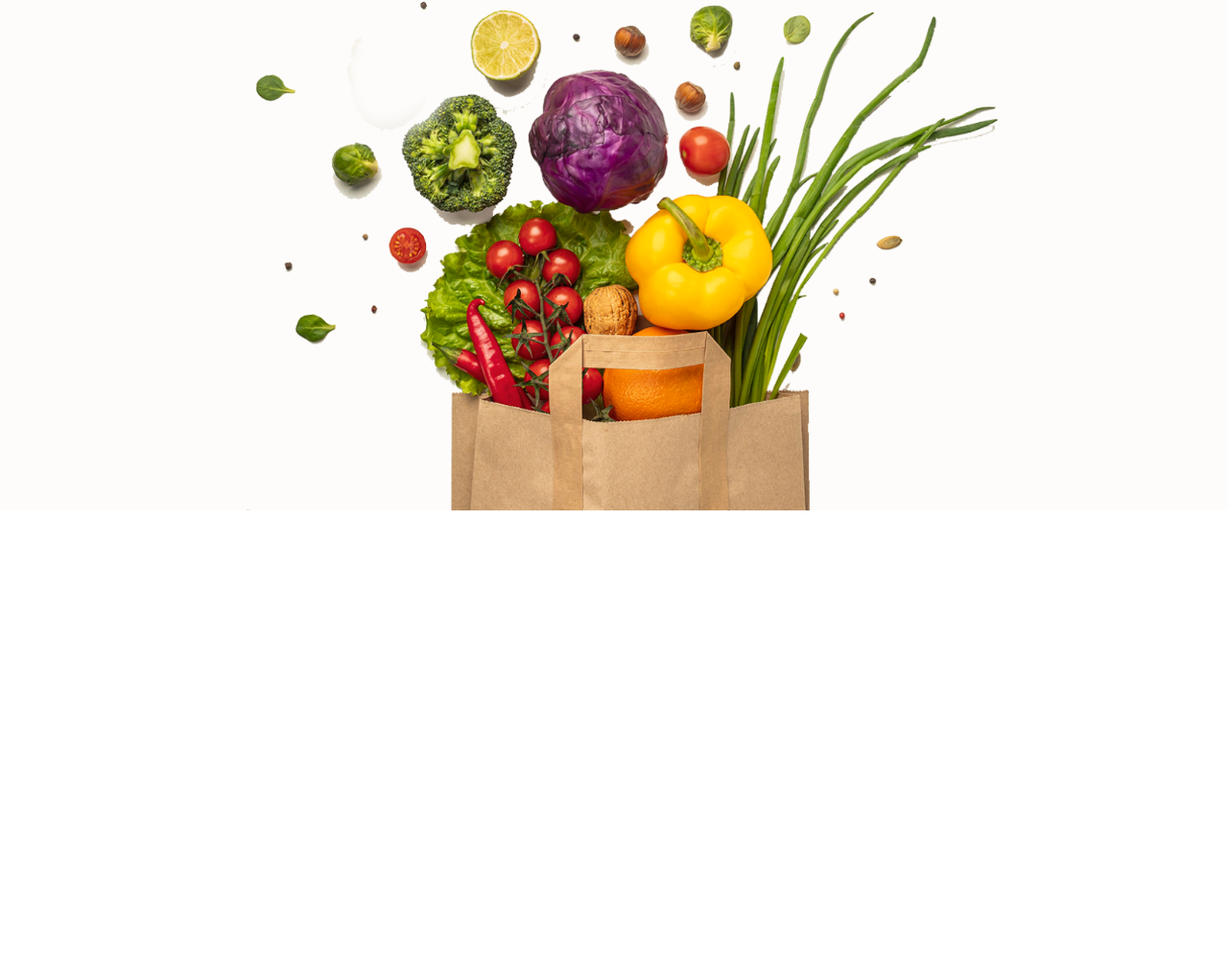
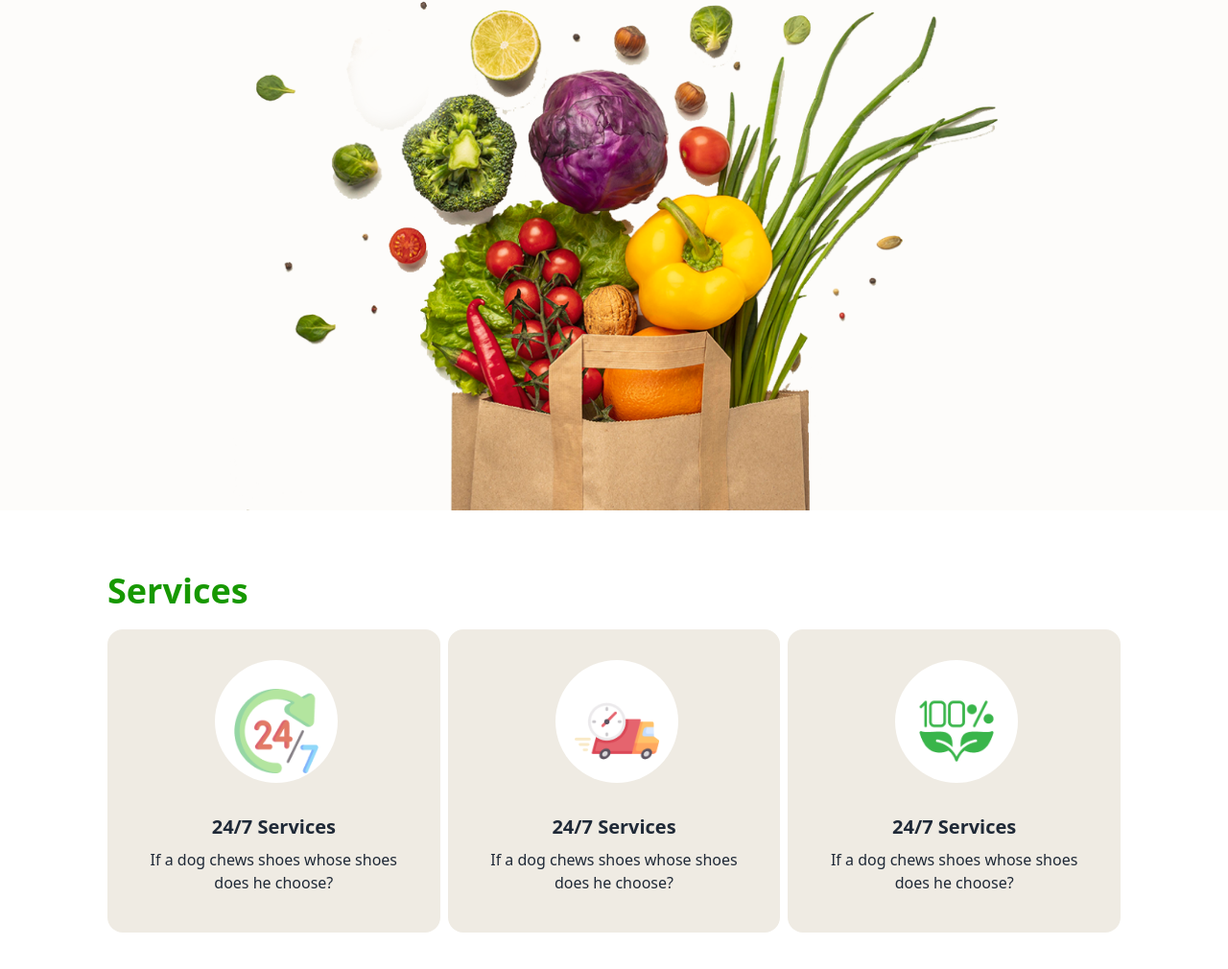
Before and after one commit to sayedkhan19/ASSIGBMENT_3_B_11, a plain HTML site: page index.html in a window 1280 px wide. Shown: the part 458-1468 px from the top of the page at 96% size. Before the commit the page ends 1046 px from the top, so only its background shows below. Drawn offline with nearby package versions, Linux system fonts and the light colour scheme.

Commit message:
add service section

```diff
--- a/index.html
+++ b/index.html
@@ -67,6 +67,66 @@
               </div>
            </div>
     </header>
+    <!-- main section -->
+     <main class="w-full my-16">
+        <!-- Services section -->
+         <div class="w-full px-28">
+            <h1 class="font-semibold text-4xl text-[#179800] mb-5">Services</h1>
+            <!-- card section -->
+            <div class="grid lg:grid-cols-3 md:grid-cols-2 grid-cols-1 lg:px lg:gap-2 md:gap-5 gap-5">
+                <!-- div1 card -->
+                <div class="card bg-base-100 w-82  bg-[#EFEBE3]">
+                    <figure class="px-5 pt-5 w-32 h-32 bg-white rounded-full ml-28 mt-8">
+                      <img
+                        src="image/service.png"
+                        class="rounded-xl" />
+                    </figure>
+                    <div class="card-body items-center text-center">
+                      <h2 class="card-title">24/7 Services </h2>
+                      <p>If a dog chews shoes whose shoes does he choose?</p>
+                      <div class="card-actions">
 
+                      </div>
+                    </div>
+                  </div>
+
+                   <!-- div2 card -->
+                <div class="card bg-base-100 w-82   bg-[#EFEBE3] ">
+                    <figure class="px-5 pt-5 w-32 h-32 bg-white rounded-full ml-28 mt-8">
+                      <img
+                        src="image/delivery.png"
+                        class="rounded-xl" />
+                    </figure>
+                    <div class="card-body items-center text-center">
+                      <h2 class="card-title">24/7 Services </h2>
+                      <p>If a dog chews shoes whose shoes does he choose?</p>
+                      <div class="card-actions">
+
+                      </div>
+                    </div>
+                  </div>
+
+                   <!-- div3 card -->
+                <div class="card bg-base-100 w-82  bg-[#EFEBE3]">
+                    <figure class="px-5 pt-5 w-32 h-32 bg-white rounded-full ml-28 mt-8">
+                      <img
+                        src="image/healthy.png"
+                        class="rounded-xl" />
+                    </figure>
+                    <div class="card-body items-center text-center">
+                      <h2 class="card-title">24/7 Services </h2>
+                      <p>If a dog chews shoes whose shoes does he choose?</p>
+                      <div class="card-actions">
+
+                      </div>
+                    </div>
+                  </div>
+
+            </div>
+
+         </div>
+
+         <!--  -->
+     </main>
 </body>
 </html>
```
